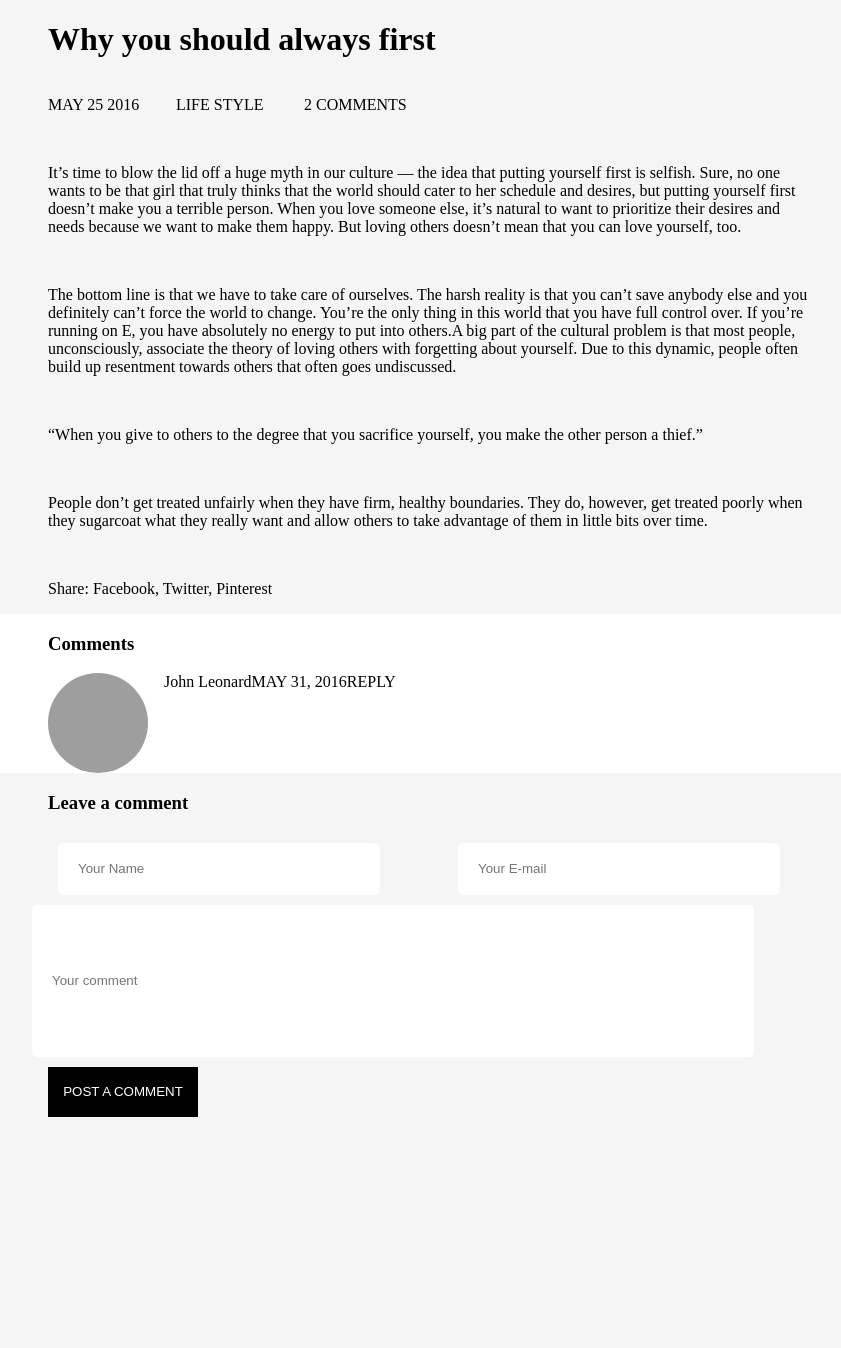
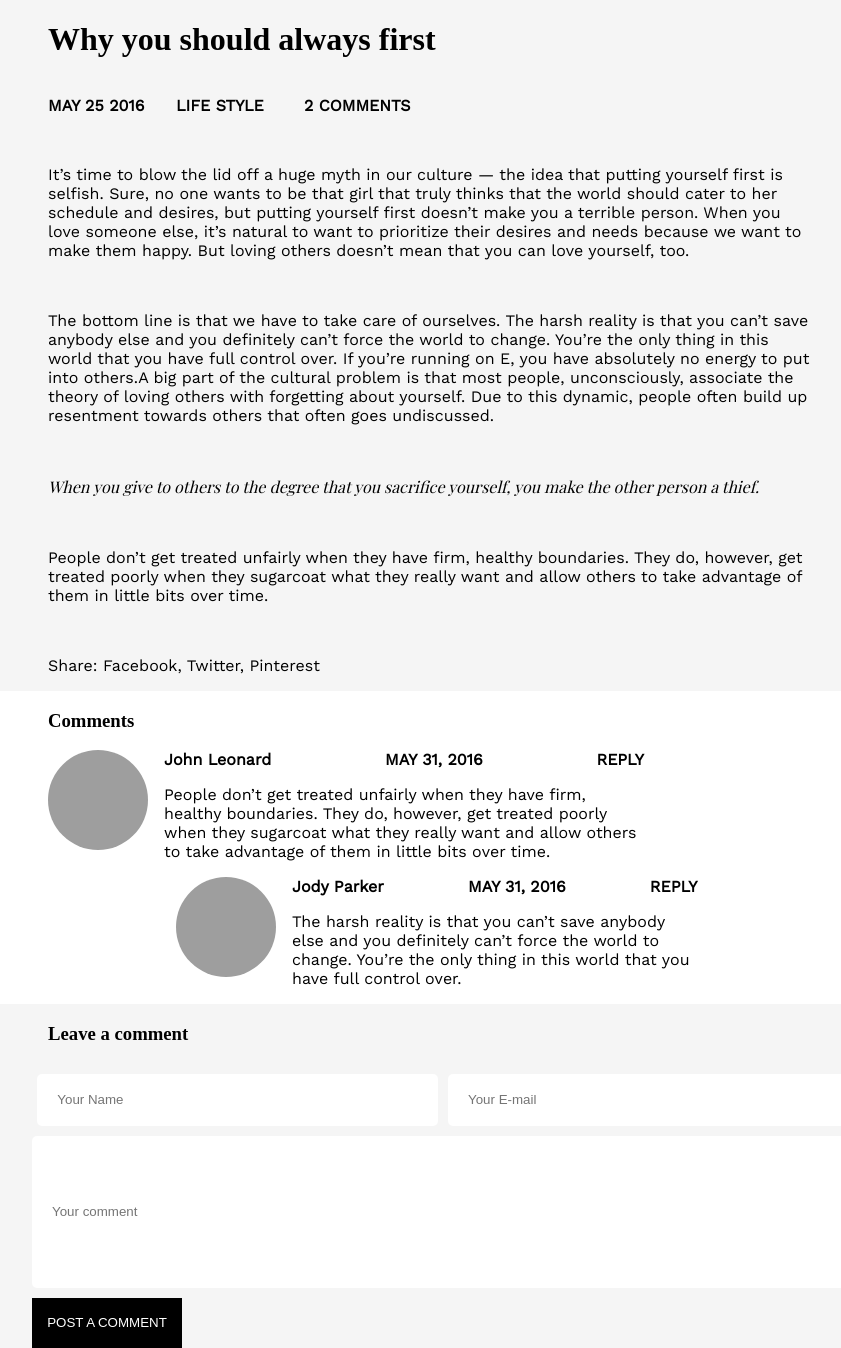
Before and after one commit to pramishacp/flexgrid-mockup, a PHP site: page /single-post.html in a window 1280 px wide. Shown: the part 500-1848 px from the top of the page, without its empty margins (208-1049 px from the left). Before the commit the page ends 1617 px from the top, so only its background shows below. Run offline with PHP 8.4, Linux system fonts and the light colour scheme; grey boxes are pictures that could not be loaded.

Commit message:
Worked on the design of blog page

```diff
--- a/Team A/css/common.css
+++ b/Team A/css/common.css
@@ -2,6 +2,9 @@
     max-width: 1200px !important;
     padding-left: 40px !important;
     padding-right: 40px !important;
+}
+.over-flow-hidden{
+    overflow-x: hidden;
 }
 .margin-0{
     margin:0px !important;
--- a/Team A/css/media.css
+++ b/Team A/css/media.css
@@ -14,7 +14,7 @@
         padding-left: 20px;
         border: none;
         border-radius: 5px;
-        margin: 10px;
+        margin: 10px 10px 10px 0px;
         height: 50px;
     }
     .single-post .comment-field{
@@ -28,9 +28,21 @@
 }
 
 @media (min-width: 768px) and (max-width: 991px){
+    img{
+        display: flex;
+        height: auto;
+        width: 100%;
+    }
 
 }
 
 @media (min-width: 992px) and (max-width: 1200px){
 
 }
+/* blog-page mobile-device */
+@media (max-width: 767px){
+    .blog .image-section{
+        display: flex;
+        flex-direction: column;
+    }
+}
--- a/Team A/css/single-post.css
+++ b/Team A/css/single-post.css
@@ -13,6 +13,16 @@ img{
     display: flex;
     align-items: center;
     justify-content: center;
+}
+.single-post .sub-heading{
+    font-family: 'Work Sans', sans-serif;
+    font-weight: bold;
+}
+.single-post .content{
+     font-family: 'Work Sans', sans-serif;
+}
+.single-post .special-text{
+     font-family: 'Playfair Display', serif;
 }
 .single-post .comments{
     background-color: white;
@@ -30,18 +40,23 @@ img{
 .single-post .comment-1{
     display: flex;
     flex-direction: row;
+    justify-content: space-between;
+    font-family: 'Work Sans', sans-serif;
 }
 .single-post .john-leonard{
     display: flex;
     justify-content: flex-start;
+    font-weight: bold;
 }
 .single-post .date{
     display: flex;
     justify-content: flex-end;
+    font-weight: bold;
 }
 .single-post .reply{
     display: flex;
     justify-content: flex-end;
+    font-weight: bold;
 }
 .single-post .leave-a-comment{
     background-color: whitesmoke;
@@ -61,9 +76,9 @@ img{
     padding-left: 20px;
     border: none;
     border-radius: 5px;
-    margin: 10px;
+    margin: 10px 10px 10px 0px;
     height: 50px;
-    width: 300px;
+    width: 100%;
 }
 .single-post .description{
     display: flex;
@@ -76,7 +91,7 @@ img{
     border: none;
     border-radius: 5px;
     height: 150px;
-    width: 700px;
+    width: 100%;
 }
 .single-post .post-a-comment{
     display: flex;
--- a/Team A/single-post.html
+++ b/Team A/single-post.html
@@ -10,6 +10,8 @@
     <link rel="stylesheet" href="css/common.css">
     <link rel="stylesheet" href="assets/icons/pe-icon-7-stroke/css/pe-icon-7-stroke.css">
     <link rel="stylesheet" href="assets/flexboxgrid-6.3.1/css/flexboxgrid.min.css" type="text/css">
+    <link href="https://fonts.googleapis.com/css?family=Playfair+Display" rel="stylesheet">
+    <link href="https://fonts.googleapis.com/css?family=Work+Sans" rel="stylesheet">
 </head>
 
 <body>
@@ -22,33 +24,36 @@
                 <div class="heading">
                     <div class="col-xs-12 col-md-8 ">
                         <h1>Why you should always first</h1>
-                        <div class="row  margin-0">
+                        <div class="row  margin-0 sub-heading">
                             <p class="col-md-2 padding-0">MAY 25 2016</p>
                             <p class="col-md-2 padding-0">LIFE STYLE</p>
                             <p class="col-md-3 padding-0">2 COMMENTS</p>
                         </div>
                         <br>
-                        <p>It’s time to blow the lid off a huge myth in our culture — the idea that putting yourself first is
-                            selfish. Sure, no one wants to be that girl that truly thinks that the world should cater to
-                            her schedule and desires, but putting yourself first doesn’t make you a terrible person. When
-                            you love someone else, it’s natural to want to prioritize their desires and needs because we
-                            want to make them happy. But loving others doesn’t mean that you can love yourself, too.</p>
+                        <div class="content">
+                            <p>It’s time to blow the lid off a huge myth in our culture — the idea that putting yourself first
+                                is selfish. Sure, no one wants to be that girl that truly thinks that the world should cater
+                                to her schedule and desires, but putting yourself first doesn’t make you a terrible person.
+                                When you love someone else, it’s natural to want to prioritize their desires and needs because
+                                we want to make them happy. But loving others doesn’t mean that you can love yourself, too.</p>
                             <br>
-                        <p>The bottom line is that we have to take care of ourselves. The harsh reality is that you can’t save
-                            anybody else and you definitely can’t force the world to change. You’re the only thing in this
-                            world that you have full control over. If you’re running on E, you have absolutely no energy
-                            to put into others.A big part of the cultural problem is that most people, unconsciously, associate
-                            the theory of loving others with forgetting about yourself. Due to this dynamic, people often
-                            build up resentment towards others that often goes undiscussed.</p>
+                            <p>The bottom line is that we have to take care of ourselves. The harsh reality is that you can’t
+                                save anybody else and you definitely can’t force the world to change. You’re the only thing
+                                in this world that you have full control over. If you’re running on E, you have absolutely
+                                no energy to put into others.A big part of the cultural problem is that most people, unconsciously,
+                                associate the theory of loving others with forgetting about yourself. Due to this dynamic,
+                                people often build up resentment towards others that often goes undiscussed.</p>
                             <br>
-                        <p>“When you give to others to the degree that you sacrifice yourself, you make the other person a thief.”
-                        </p>
+                            <p class="special-text"><i>When you give to others to the degree that you sacrifice yourself, you make the other person
+                                a thief.
+                            </i></p>
                             <br>
-                        <p>People don’t get treated unfairly when they have firm, healthy boundaries. They do, however, get
-                            treated poorly when they sugarcoat what they really want and allow others to take advantage of
-                            them in little bits over time.</p>
+                            <p>People don’t get treated unfairly when they have firm, healthy boundaries. They do, however,
+                                get treated poorly when they sugarcoat what they really want and allow others to take advantage
+                                of them in little bits over time.</p>
                             <br>
                             <p>Share: Facebook, Twitter, Pinterest</p>
+                        </div>
                     </div>
                 </div>
             </div>
@@ -60,10 +65,24 @@
                         <h3>Comments</h3>
                         <div class="row margin-0">
                             <img class="comment-image" src="assets/images/john_leonardo.jpg">
-                            <div class="col-md-8 comment-1 margin-0">
+                            <div class="row col-xs-10 col-sm-8 col-md-8 comment-1 margin-0">
                                 <div class="john-leonard">John Leonard</div>
                                 <div class="date">MAY 31, 2016</div>
                                 <div class="reply">REPLY</div>
+                                <p>People don’t get treated unfairly when they have firm, healthy boundaries. They do, however,
+                                    get treated poorly when they sugarcoat what they really want and allow others to take
+                                    advantage of them in little bits over time.</p>
+                            </div>
+                        </div>
+                        <div class="row col-xs-offset-1 col-sm-offset-1 col-md-offset-2">
+                            <img class="comment-image" src="assets/images/jody_parker.jpg">
+                            <div class="row col-xs-10 col-sm-8 col-md-8 comment-1 margin-0">
+                                <div class="john-leonard">Jody Parker</div>
+                                <div class="date">MAY 31, 2016</div>
+                                <div class="reply">REPLY</div>
+                                <p>The harsh reality is that you can’t save anybody else and you definitely can’t force the
+                                    world to change. You’re the only thing in this world that you have full control over.
+                                </p>
                             </div>
                         </div>
                     </div>
@@ -71,17 +90,18 @@
             </div>
         </div>
         <div class="leave-a-comment">
+            <div class="comment-section">
                 <div class="container-fluid">
                     <div class="post">
                         <div class="col-xs-12 col-md-8">
                             <h3>Leave a comment</h3>
                         </div>
                     </div>
-                <div class="details">
-                    <div class="col-xs-12 col-md-4">
+                    <div class="row details">
+                        <div class="col-xs-12 col-sm-6 col-md-4">
                             <input type="text" class="input-field" placeholder="Your Name">
                         </div>
-                    <div class="col-xs-12 col-md-4">
+                        <div class="col-xs-12 col-sm-6 col-md-4">
                             <input type="text" class="input-field" placeholder="Your E-mail">
                         </div>
                     </div>
@@ -91,8 +111,10 @@
                         </div>
                     </div>
                     <div class="post-a-comment">
-                    <div class="col-xs-12 col-md-8">
+                        <div class="col-xs-12 col-md-8 padding-0">
                             <button type="button" class="button-style">POST A COMMENT</button>
+                        </div>
+                    </div>
                 </div>
             </div>
         </div>
```
Also changed, not shown: Team A/blog.html (+111 -0 lines), Team A/css/blog.css (+28 -0 lines). Lines whose indentation alone changed are shown as unchanged.
